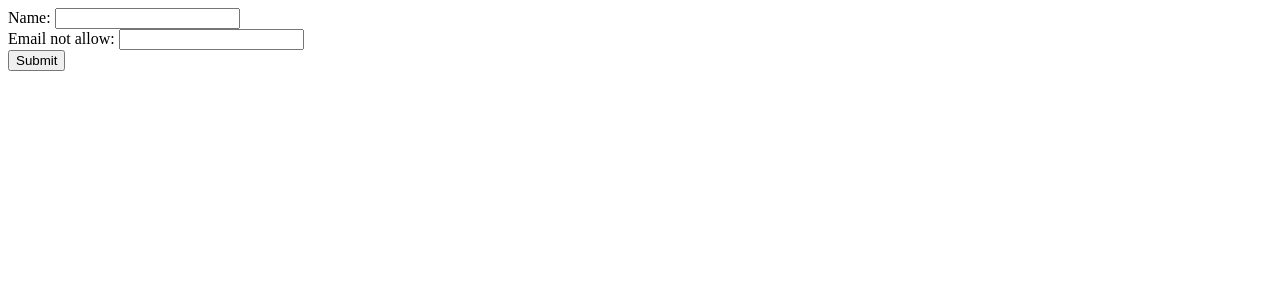
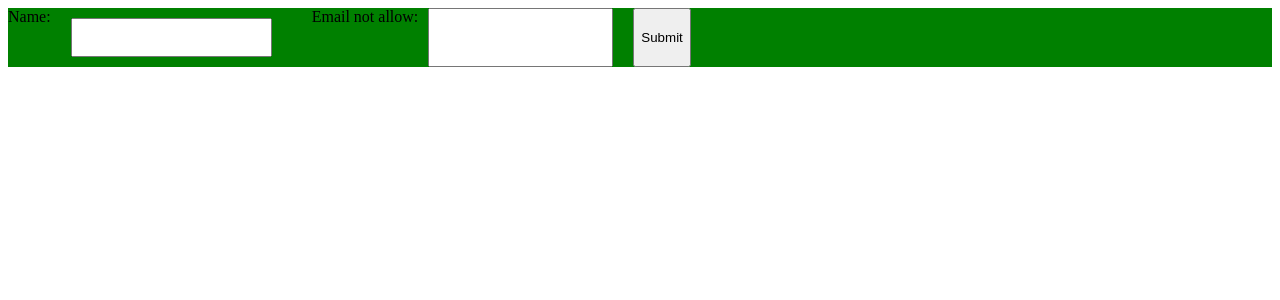
Before and after one commit to satyam-javascript/DevOps, a Flask app: page /form in a window 1280 px wide. Shown: the top 300 px of the page. Run offline with Flask 3, Linux system fonts and the light colour scheme.

Commit message:
style added in form.html

```diff
--- a/flask_and_mongodb_satyam/task2/frontend/templates/form.html
+++ b/flask_and_mongodb_satyam/task2/frontend/templates/form.html
@@ -4,6 +4,16 @@
     <meta charset="UTF-8">
     <meta name="viewport" content="width=device-width, initial-scale=1.0">
     <title>Document</title>
+    <style>
+#name {
+  padding: 10px;
+  margin: 10px;
+}
+form{
+  display: flex;
+  gap: 10px;
+  background: green;
+}</style>
 </head>
 <body>
     <form action="/submit" method="post">
```
